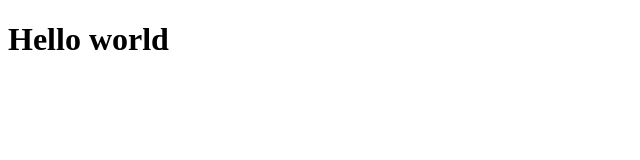
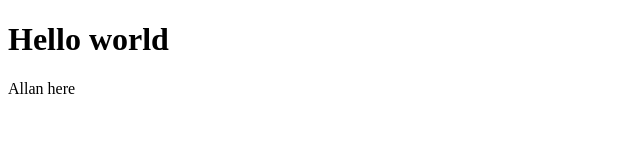
Before and after one commit to AllanCrazyProgrammer/AllanCrazyProgrammer.github.io, a plain HTML site: page index.html in a window 1280 px wide. Shown: the full height of the page, 0-640 px from the left. Drawn offline with Linux system fonts and the light colour scheme.

Commit message:
Allan added

```diff
--- a/index.html
+++ b/index.html
@@ -8,5 +8,6 @@
 </head>
 <body>
     <h1>Hello world</h1>
+    <p>Allan here</p>
 </body>
 </html>
```
